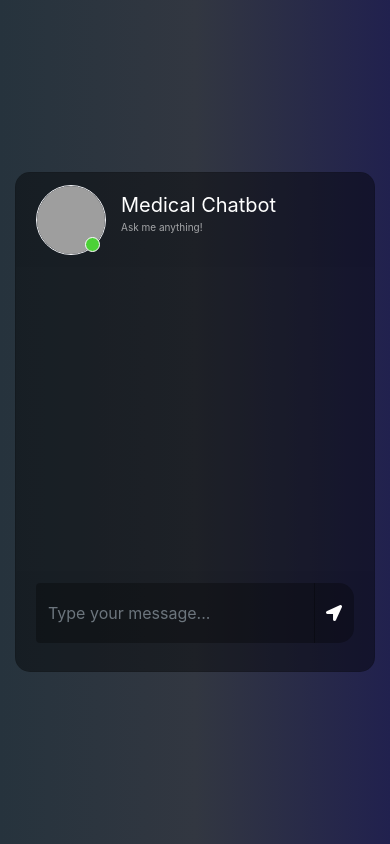
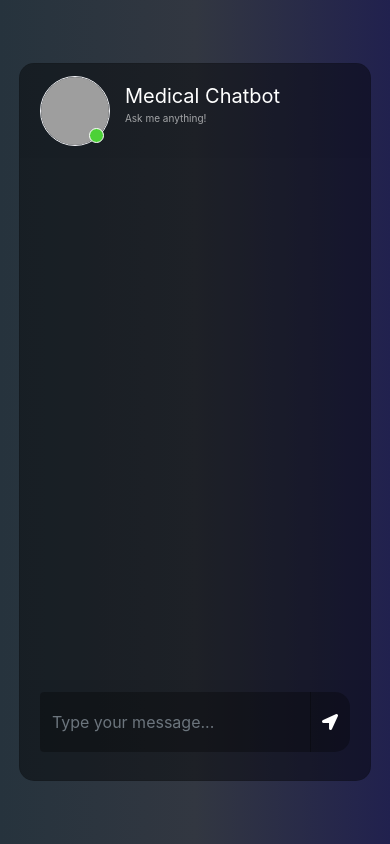
Before and after one commit to sanish-bhagat/End-to-end-medical-Chatbot, a Flask app: page / in a window 390 px wide. Run offline with Flask 3, Linux system fonts and the light colour scheme; parts of the project's set-up code (start-up, migrations or seed data) failed here and were passed over; some libraries are stand-ins or nearby versions; grey boxes are pictures that could not be loaded.

Commit message:
frontend update

```diff
--- a/requirements.txt
+++ b/requirements.txt
@@ -1,5 +1,6 @@
 sentence-transformers==2.2.2
 langchain
+langchain-google-genai
 flask
 pypdf
 python-dotenv
--- a/static/style.css
+++ b/static/style.css
@@ -9,9 +9,11 @@ body,html{
 .chat{
 	margin-top: auto;
 	margin-bottom: auto;
+	width: 80%;
+	max-width: 900px;
 }
 .card{
-	height: 500px;
+	height: 70vh;
 	border-radius: 15px !important;
 	background-color: rgba(0,0,0,0.4) !important;
 }
@@ -216,8 +218,24 @@ border-radius: 0 0 15px 15px !important;
 	cursor: pointer;
 	background-color: rgba(0,0,0,0.2);
 }
+@media (max-width: 768px) {
+    .chat {
+        width: 95%;
+        max-width: none;
+    }
+    .card {
+        height: 80vh;
+    }
+}
+
 @media(max-width: 576px){
 	.contacts_card{
 	margin-bottom: 15px !important;
 }
+    .chat {
+        width: 98%;
+    }
+    .card {
+        height: 85vh;
+    }
 }
--- a/templates/chat.html
+++ b/templates/chat.html
@@ -9,7 +9,8 @@
 		<link rel="stylesheet" href="https://stackpath.bootstrapcdn.com/bootstrap/4.1.3/css/bootstrap.min.css" integrity="sha384-MCw98/SFnGE8fJT3GXwEOngsV7Zt27NXFoaoApmYm81iuXoPkFOJwJ8ERdknLPMO" crossorigin="anonymous">
 		<link rel="stylesheet" href="https://use.fontawesome.com/releases/v5.5.0/css/all.css" integrity="sha384-B4dIYHKNBt8Bc12p+WXckhzcICo0wtJAoU8YZTY5qE0Id1GSseTk6S+L3BlXeVIU" crossorigin="anonymous">
 		<script src="https://ajax.googleapis.com/ajax/libs/jquery/3.3.1/jquery.min.js"></script>
-		<link rel="stylesheet" type="text/css" href="{{ url_for('static', filename='style.css')}}"/>
+		<!-- <link rel="stylesheet" type="text/css" href="{{ url_for('static', filename='style.css')}}"/> -->
+         <link rel="stylesheet" href="static\style.css">
 	</head>
 
 
@@ -61,6 +62,7 @@
 
 					$("#text").val("");
 					$("#messageFormeight").append(userHtml);
+					$("#messageFormeight").scrollTop($("#messageFormeight")[0].scrollHeight);
 
 					$.ajax({
 						data: {
@@ -71,6 +73,7 @@
 					}).done(function(data) {
 						var botHtml = '<div class="d-flex justify-content-start mb-4"><div class="img_cont_msg"><img src="https://cdn-icons-png.flaticon.com/512/387/387569.png" class="rounded-circle user_img_msg"></div><div class="msg_cotainer">' + data + '<span class="msg_time">' + str_time + '</span></div></div>';
 						$("#messageFormeight").append($.parseHTML(botHtml));
+						$("#messageFormeight").scrollTop($("#messageFormeight")[0].scrollHeight);
 					});
 					event.preventDefault();
 				});
```
